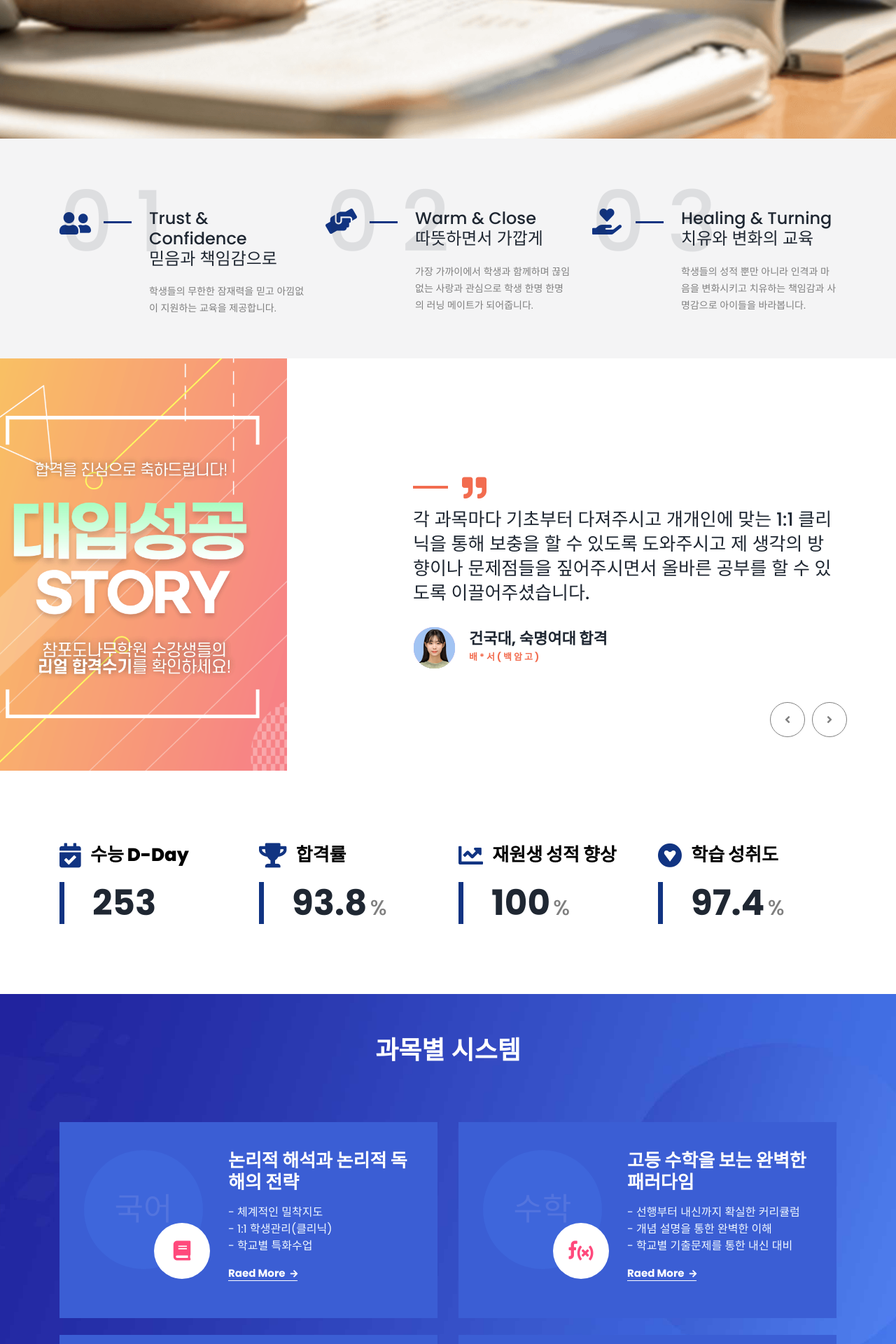
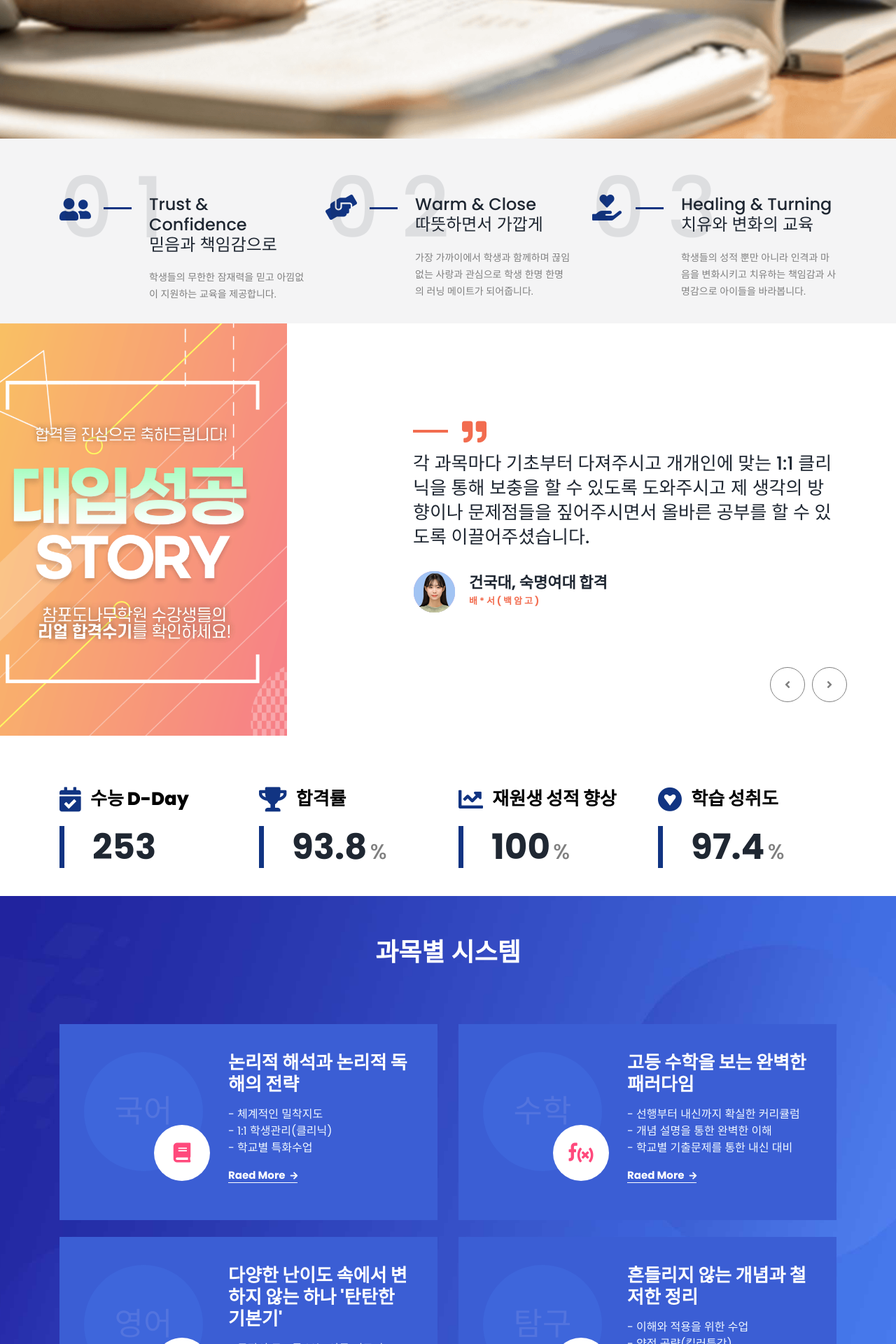
Before and after one commit to podonamu-edu/podonamu-edu.github.io, a Jekyll site: the page built from index.html, in a window 1280 px wide. Shown: the part 730-2650 px from the top of the page at 70% size. Built offline with Jekyll 4.4.1, drawn with Linux system fonts in a browser that asks for light colours; some web fonts are replaced; some of the changed text lies outside the part shown.

Commit message:
layout adjustment

```diff
--- a/_includes/book.html
+++ b/_includes/book.html
@@ -1,5 +1,5 @@
 <!--======  TEAM PART START ======-->
-<section class="team-area pb-50" id="team">
+<section class="team-area pb-30 pt-50" id="team">
     <div class="container">
         <div class="row">
             <div class="col-lg-6 offset-lg-3 text-center pb-10">
--- a/_includes/portfolios.html
+++ b/_includes/portfolios.html
@@ -1,4 +1,4 @@
-<section class="portfolio-area pt-80 pb-30" id="portfolio">
+<section class="portfolio-area pt-50 pb-30" id="portfolio">
     <div class="container">
         <div class="row pb-80">
             <div class="col-lg-5">
--- a/_includes/slogan.html
+++ b/_includes/slogan.html
@@ -1,5 +1,5 @@
 <!--======  SERVICE-CATEGORIES PART START ======-->
-<section class="service-area service-categories pt-100 pb-60">
+<section class="service-area service-categories pt-80 pb-30">
     <div class="container">
         <div class="row">
             {% for slogan in site.data.slogan.list %}
--- a/assets/css/responsive.css
+++ b/assets/css/responsive.css
@@ -284,7 +284,8 @@
         margin-top: 30px;
     }
     .project-counter-area {
-        padding-top: 130px;
+        /* padding-top: 130px; */
+        padding-top:0;
     }
     .breadcrumb-content {
         padding-top: 240px;
@@ -342,6 +343,10 @@
     .slicknav_menu{
         display: block;
       }
+
+    .single-testimonial-content {
+        padding-top:50px;
+    }
 
 .mobile-menu-wrap {
     position: absolute;
--- a/assets/css/style.css
+++ b/assets/css/style.css
@@ -1376,8 +1376,8 @@
    12. PROJECTS css (stat)
 ----------------------------------------*/
 .project-counter-area {
-	padding-top: 80px;
-	padding-bottom: 100px;
+	padding-top: 50px;
+	padding-bottom: 40px;
 }
 .btn.counter-btn {
 	margin-top: 30px;
@@ -1468,7 +1468,7 @@
   padding-top: 5px;
 }
 .single-testimonial-content {
-  padding-top: 160px;
+  padding-top: 130px;
   padding-left: 30px;
   padding-bottom: 30px;
 }
--- a/index.html
+++ b/index.html
@@ -10,11 +10,13 @@
     {% include about.html %}
 {% endcomment %}
 {% include subject_system.html %}
+{% include book.html %}
 {% include portfolios.html %}
+
 {% comment %}
     {% include call_to_action.html %}
 {% endcomment %}
-{% include book.html %}
+
 
 {% comment %}
     {% include video.html %}
```
